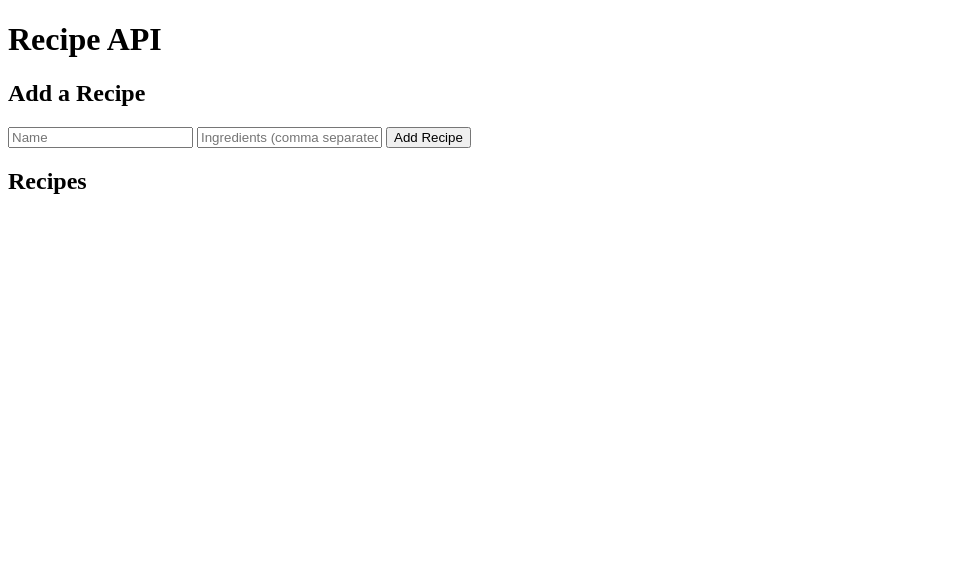
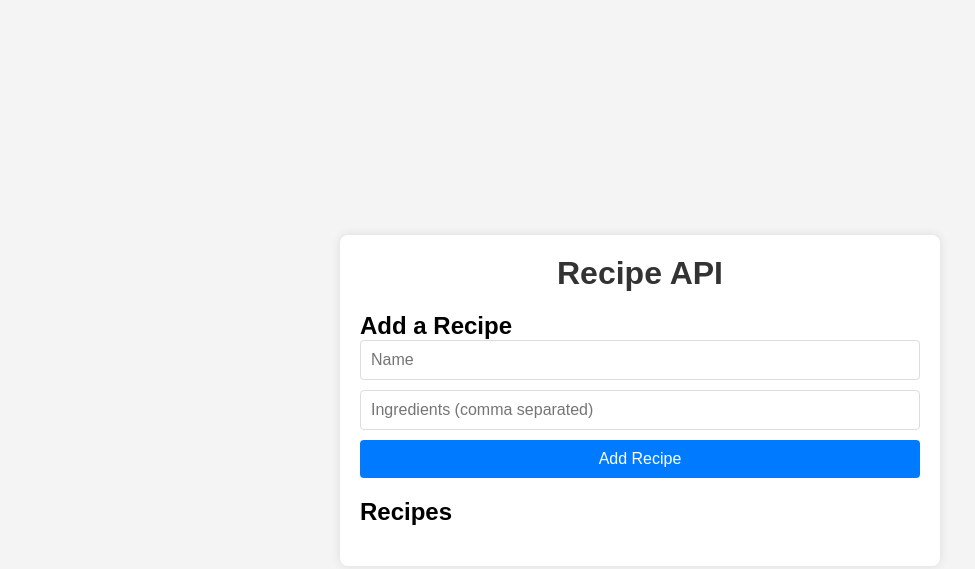
Before and after one commit to adeeb07/318-api, a plain HTML site: page index.html in a window 1280 px wide. Shown: the whole page, without its empty margins (0-975 px from the left). Drawn offline with Linux system fonts and the light colour scheme; files that its build step writes are made by us from their sources; no server answers; files whose address does not match are found by name.

Commit message:
Update index.html

```diff
--- a/index.html
+++ b/index.html
@@ -4,21 +4,28 @@
     <meta charset="UTF-8">
     <meta name="viewport" content="width=device-width, initial-scale=1.0">
     <title>Recipe API</title>
+    <link rel="stylesheet" href="/static/styles.css">
     <script src="/static/main.js" defer></script>
 </head>
 <body>
+    <div class="container">
+        <header>
             <h1>Recipe API</h1>
-    <div>
+        </header>
+        <main>
+            <section class="add-recipe">
                 <h2>Add a Recipe</h2>
                 <form id="recipe-form">
                     <input type="text" id="name" placeholder="Name" required>
                     <input type="text" id="ingredients" placeholder="Ingredients (comma separated)" required>
                     <button type="submit">Add Recipe</button>
                 </form>
-    </div>
-    <div>
+            </section>
+            <section class="recipe-list">
                 <h2>Recipes</h2>
                 <ul id="recipe-list"></ul>
+            </section>
+        </main>
     </div>
 </body>
 </html>
```
Lines whose indentation alone changed are shown as unchanged.
